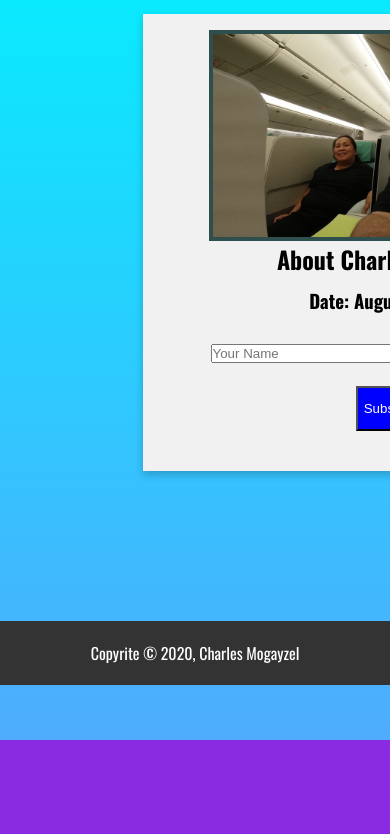
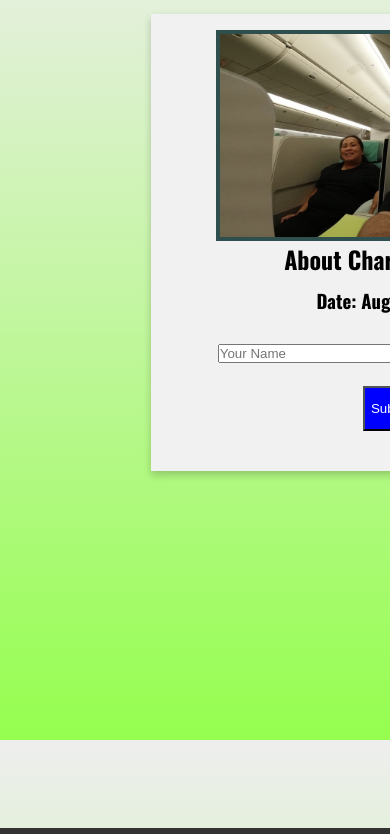
Before and after one commit to cmogayzel/Project1Blog, a plain HTML site: page index.html in a window 390 px wide. Shown: the part 104-938 px from the top of the page. Before the commit the page ends 844 px from the top, so only its background shows below. Drawn offline with nearby package versions, Linux system fonts and the light colour scheme.

Commit message:
trying to shift.

```diff
--- a/css/styles.css
+++ b/css/styles.css
@@ -114,21 +114,26 @@ button:hover {
     background-color: #4facfe;
 }
 
-@media screen and (max-width: 640px) {
+@media screen and (max-width:  910px) {
 
     body {
-        background-color: blueviolet;
+        background-image: linear-gradient(to bottom, #eee 0%, #95fe4f 100%);
     }
     img {
         width: 45%;
         height: 25%;
 
     }
+    main {
+        width: 90vw;
+        margin: 0 auto;
+        padding: 30px 0 0 5px;
+       /* min-height: calc(100vh - 1045px - 940px); */
+       position: relative;
+       min-height: 100vh;
+       padding-bottom: 150px;
+    }
 
-    .row {
-        padding-left: -15px;
-        margin: 0 -15px;
-    }
 
     header {
         text-align: center;
@@ -144,9 +149,13 @@ button:hover {
 
     }
 
+    .card {
+        float: left;
+    }
+
 }
 
-@media screen and (max-width: 1768px) {
+@media screen and (max-width: 1068px) {
 
     * {
         box-sizing: border-box;
@@ -162,14 +171,15 @@ button:hover {
         position: relative;
     }
 
-    main {
-        min-height: calc(100vh - 234px - 64px);
-    }
+
     img {
         width: auto;
         height: 25%;
 
     }
 
+    .row {
+        float: left;
+    }
 
 }
```
